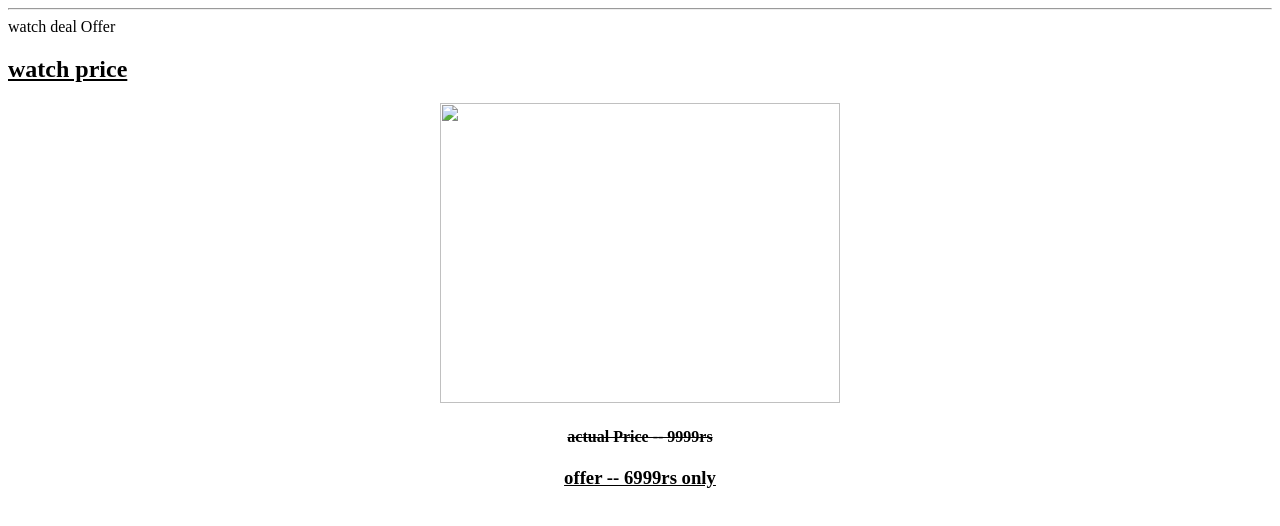
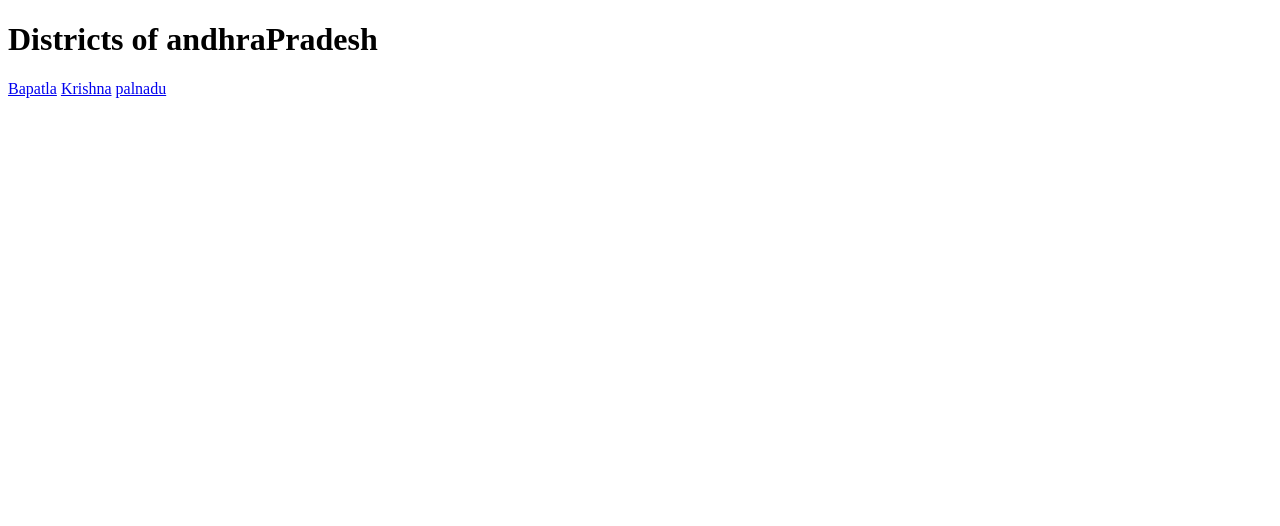
Before and after one commit to likhithal1/Assignments, a plain HTML site: page index.html in a window 1280 px wide. Drawn offline with Linux system fonts and the light colour scheme.

Commit message:
Add files via upload

```diff
--- a/index.html
+++ b/index.html
@@ -1,13 +1,15 @@
 <!DOCTYPE html>
-<html lang="en">
-<head>
-    <title>deal Offer</title>
-</head>
-<body>
-    <hr>watch deal Offer
-    <h2><strong><ins>watch price</ins></strong></h2>
-    <center><img style="width: 400px;height:300px;" src="./watch.webp"</center>
-    <h4><del>actual Price -- 9999rs</del></h4>
-    <h3><ins>offer -- 6999rs only</ins></h3>
-</body>
+<html>
+    <head>
+        <title>Districts of andhraPradesh</title>
+    </head>
+    <body>
+        <h1>Districts of andhraPradesh</h1>
+        <a href="./bapatla/bapatla.html">Bapatla</a>
+        <a href="./krishna/krishna.html">Krishna</a>
+        <a href="./palnadu/palnadu.html">palnadu</a>
+
+
+    </body>
+
 </html>
```
